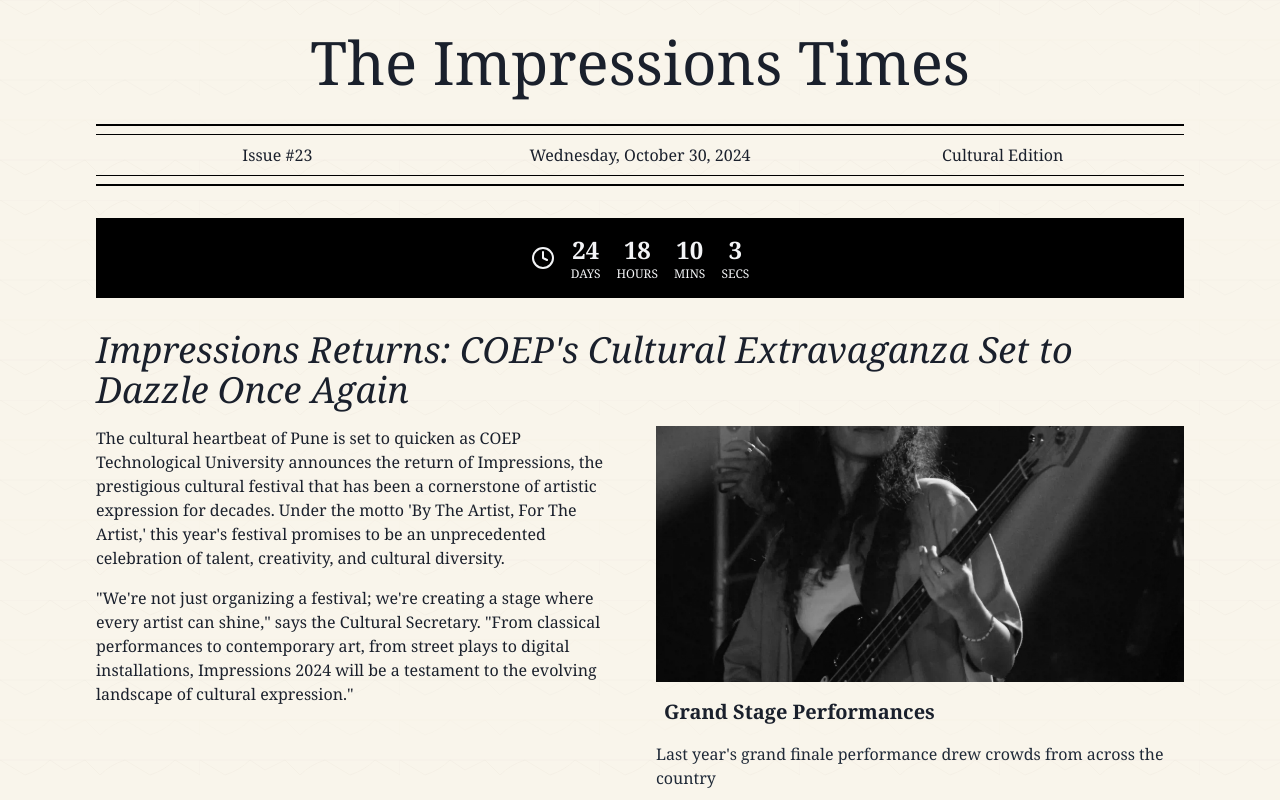
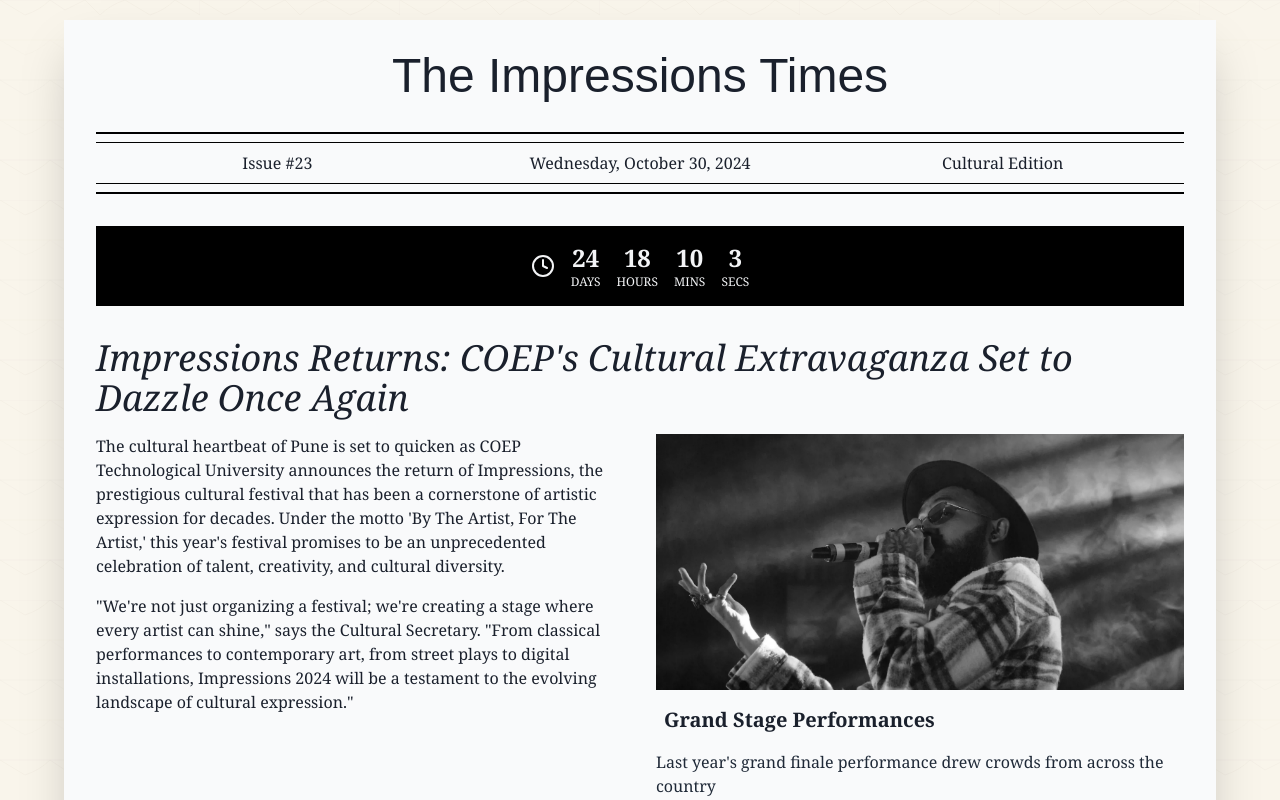
Before and after one commit to drdholu/impressions24, a React (Create React App) app: page / in a window 1280 px wide. Shown: the top 800 px of the page. Built offline with nearby package versions, Linux system fonts and the light colour scheme.

Commit message:
update: new font

```diff
--- a/src/App.css
+++ b/src/App.css
@@ -1,6 +1,9 @@
 @tailwind base;
 @tailwind components;
 @tailwind utilities;
+
+@import url('https://fonts.googleapis.com/css2?family=Pirata+One&display=swap');
+
 
   *{
     box-sizing: border-box;
--- a/src/components/Newspaper.js
+++ b/src/components/Newspaper.js
@@ -1,6 +1,6 @@
 import React, { useState, useEffect } from 'react';
 import { Clock } from 'lucide-react';
-import image1 from '../images/memories/sabali7.webp'
+import image1 from '../images/memories/6.webp'
 
 const CrumpledPaperBackground = () => (
     <svg className="fixed top-0 left-0 w-full h-full -z-10" xmlns="http://www.w3.org/2000/svg">
@@ -103,9 +103,10 @@ const FeatureBox = ({ title, content, isHighlight = false }) => (
 
 const ImpressionsNewspaper = () => {
     return (
-        <div className="max-w-6xl p-8 mx-auto font-serif">
+        <div className='flex items-center justify-center'>
+            <div className="max-w-6xl p-8 m-5 font-serif shadow-2xl bg-gray-50">
                 <CrumpledPaperBackground />
-            <h1 className="mb-8 text-6xl text-center transition-colors duration-300 font-playfair hover:text-gray-700">
+                <h1 className="mb-8 text-5xl text-center transition-colors duration-300 font-customFont hover:text-gray-700">
                     The Impressions Times
                 </h1>
 
@@ -200,6 +201,7 @@ const ImpressionsNewspaper = () => {
                     />
                 </div>
             </div>
+        </div>
     );
 };
 
--- a/tailwind.config.js
+++ b/tailwind.config.js
@@ -5,6 +5,7 @@ module.exports = {
     extend: {
       fontFamily: {
         sans: ['Poppins', 'sans-serif'],
+        customFont: ['"Pirata One"', "sans-serif"]
       },
       animation: {
         float: 'float 5s ease-in-out infinite',
```
Lines whose indentation alone changed are shown as unchanged.
